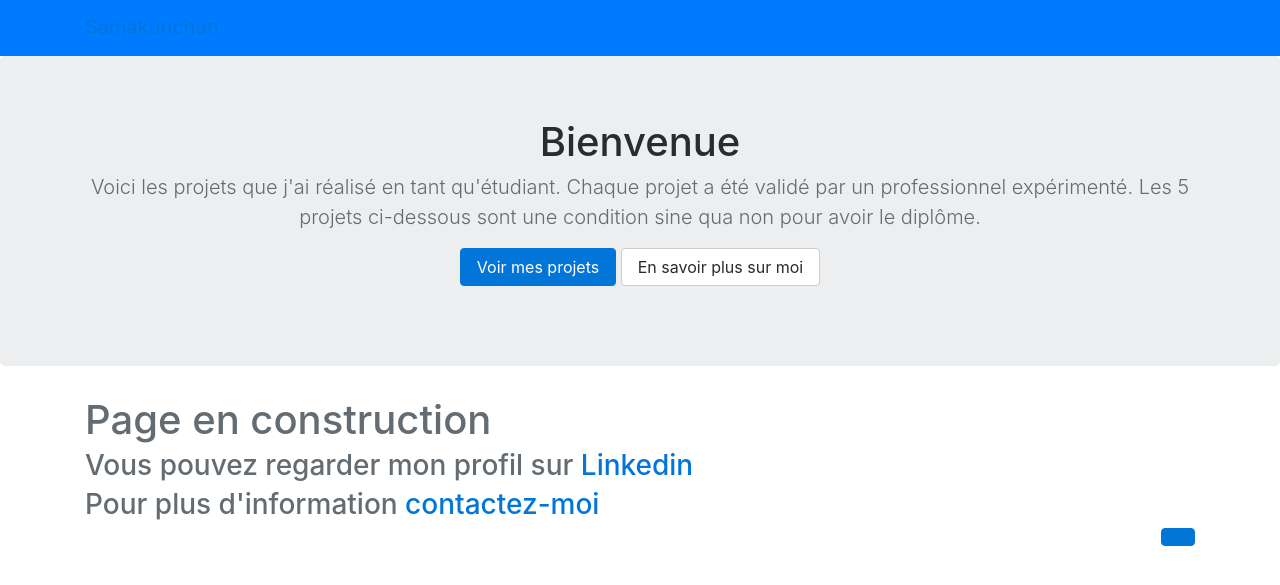
After one commit to samakunchan/monSiteWeb, a PHP site: the page made by Views/infos.php in a window 1280 px wide. The commit adds this page. Shown: the top 585 px of the page. Run offline with PHP 8.4, Linux system fonts and the light colour scheme; the template is opened without the code that fills it, so the values that code supplies are empty; some libraries are stand-ins or nearby versions.

Commit message:
Affichage de la page "more-infos"

```diff
--- a/Views/Templates/layout.php
+++ b/Views/Templates/layout.php
@@ -62,7 +62,7 @@
                 professionnel expérimenté. Les 5 projets ci-dessous sont une condition sine qua non pour avoir le diplôme.</p>
                 <p>
                     <a href="home" class="btn btn-primary">Voir mes projets</a>
-                    <a href="#" class="btn btn-secondary">En savoir plus sur moi</a>
+                    <a href="more-infos" class="btn btn-secondary">En savoir plus sur moi</a>
                 </p>
             </div>
         </section>
--- /dev/null
+++ b/Views/infos.php
@@ -0,0 +1,7 @@
+<h1>Page en construction</h1>
+<h3>Vous pouvez regarder mon profil sur
+    <a target="_blank" href="https://www.linkedin.com/in/cedric-badjah-9646b3141/">Linkedin</a>
+</h3>
+<h3>Pour plus d'information
+    <a href="mail">contactez-moi</a>
+</h3>
```
Also changed, not shown: App/Routing/Route.php (+10 -0 lines), Controllers/InfosController.php (added, +36 -0 lines), Public/.htaccess.
